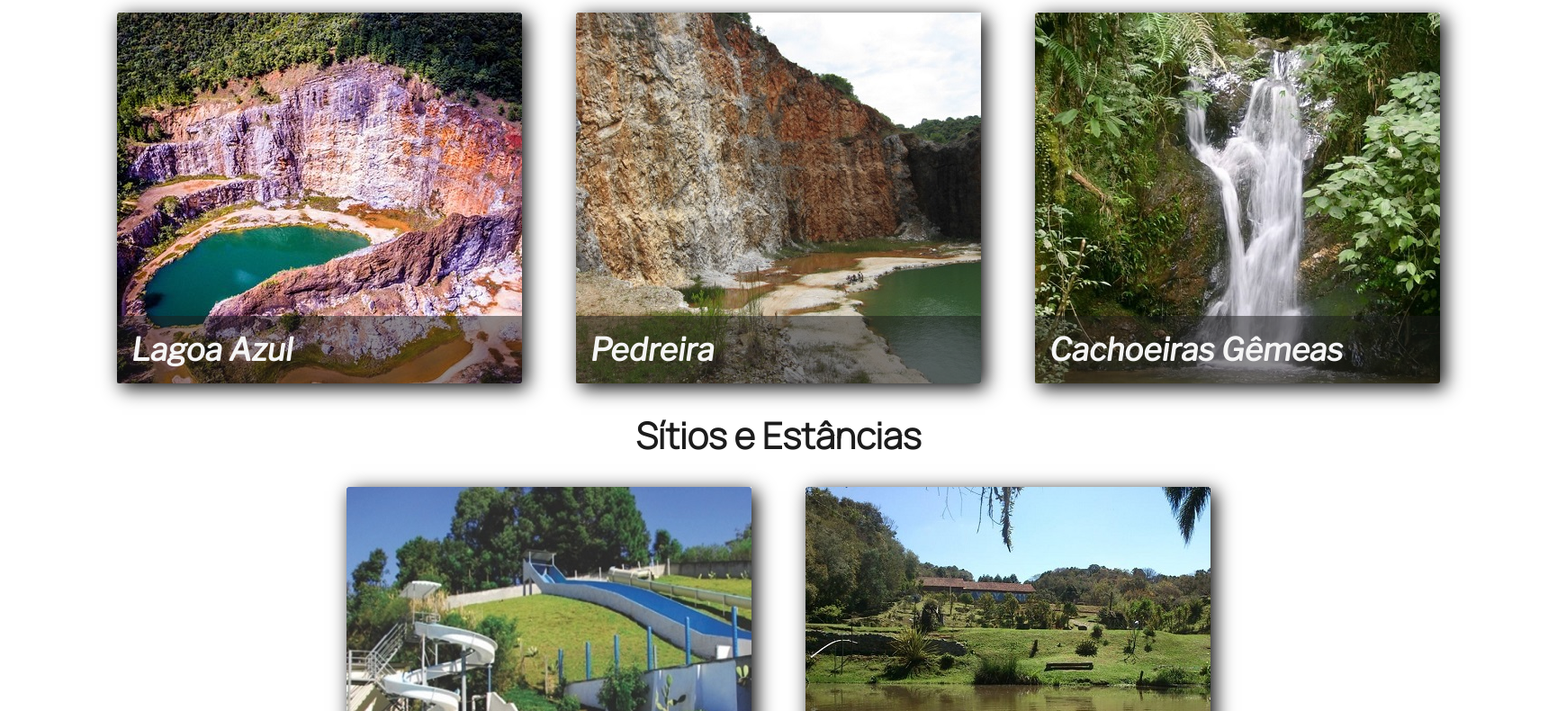
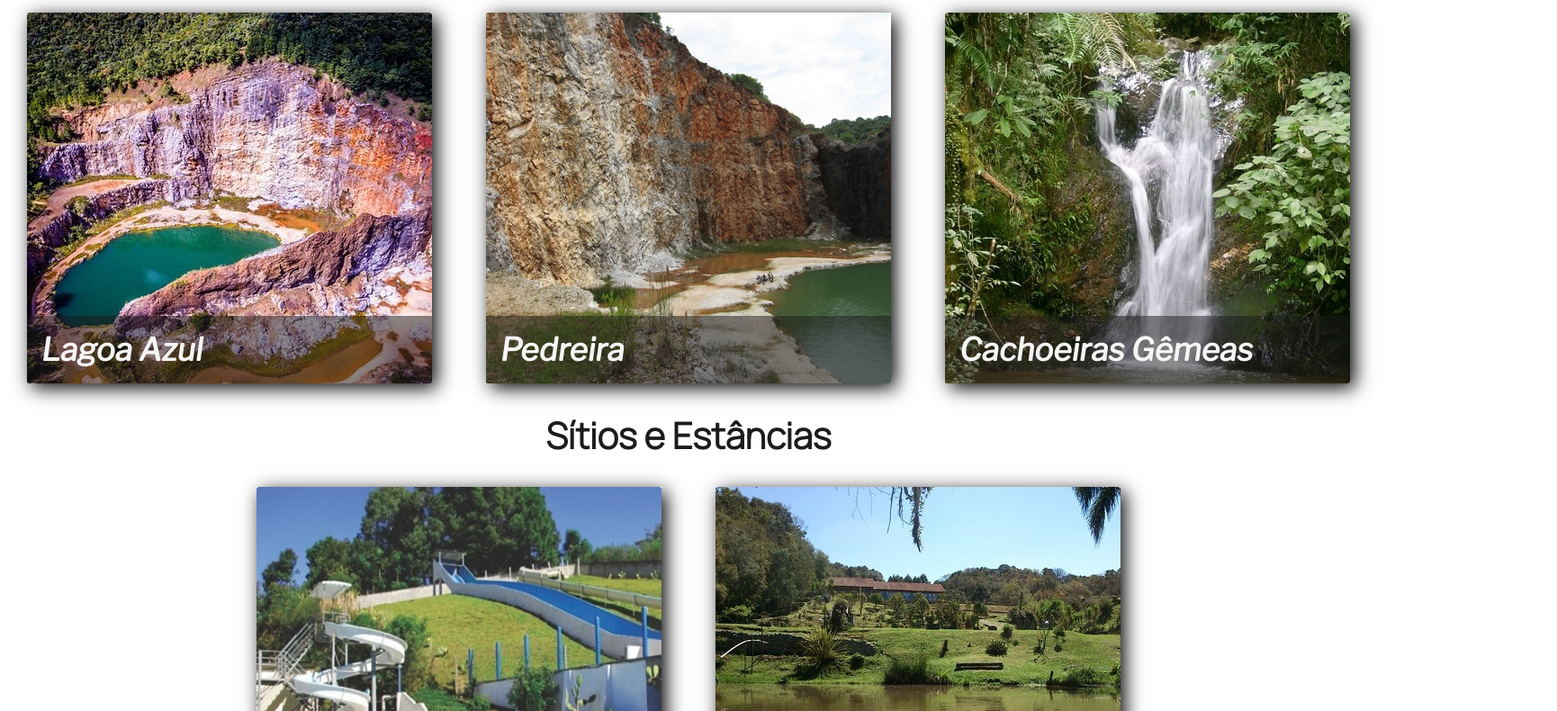
Before and after one commit to AnnaYx/SiteDeCampoMagro1Semestre, a plain HTML site: page pontos.html in a window 1280 px wide. Shown: the part 404-1194 px from the top of the page at 90% size, 1730 px wide, since content can reach past the window. Drawn offline with nearby package versions, Linux system fonts and the light colour scheme.

Commit message:
Update pontos.html

```diff
--- a/pontos.html
+++ b/pontos.html
@@ -38,7 +38,7 @@
             </table>
         </header>
 
-        <section>
+        <section style="padding-left: 0px;">
             <h1> PONTOS TURÍSTICOS </h1>
 
             <h2 class="titulinho parqueEco">Parque Ecológico</h2>
```
